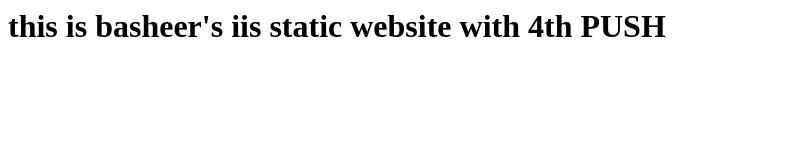
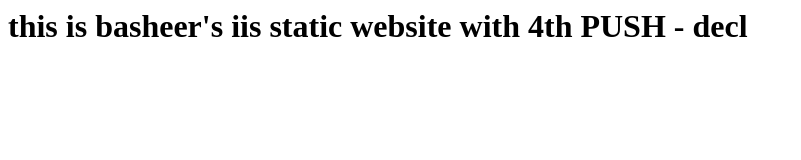
Before and after one commit to Shaikbashe/iisrepo, a plain HTML site: page index.html in a window 1280 px wide. Shown: the whole page, without its empty margins (0-801 px from the left). Drawn offline with Linux system fonts and the light colour scheme.

Commit message:
5th commit

```diff
--- a/index.html
+++ b/index.html
@@ -1 +1 @@
-<h1>this is basheer's iis static website with 4th PUSH</h1>
+<h1>this is basheer's iis static website with 4th PUSH - decl</h1>
```
